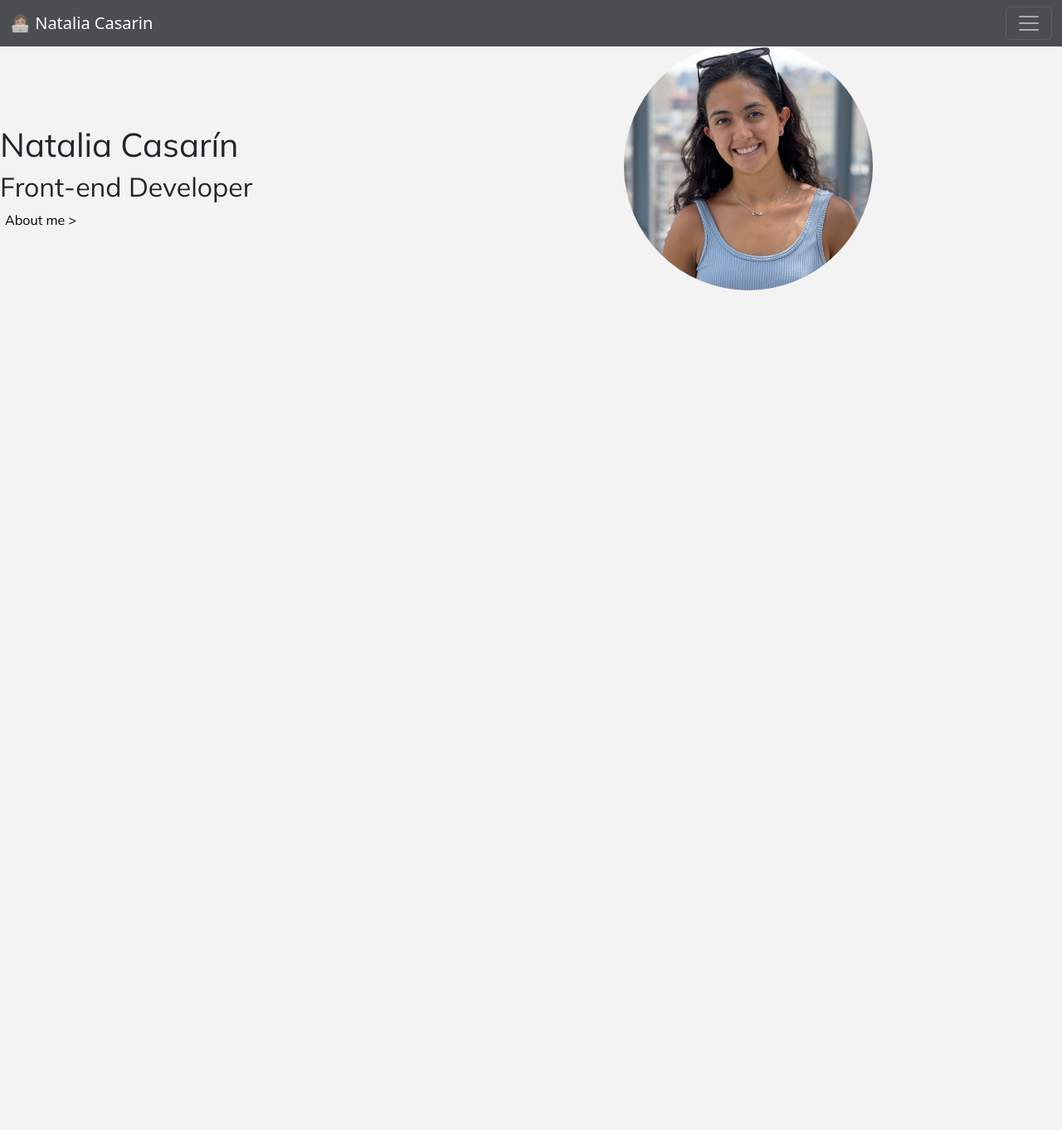
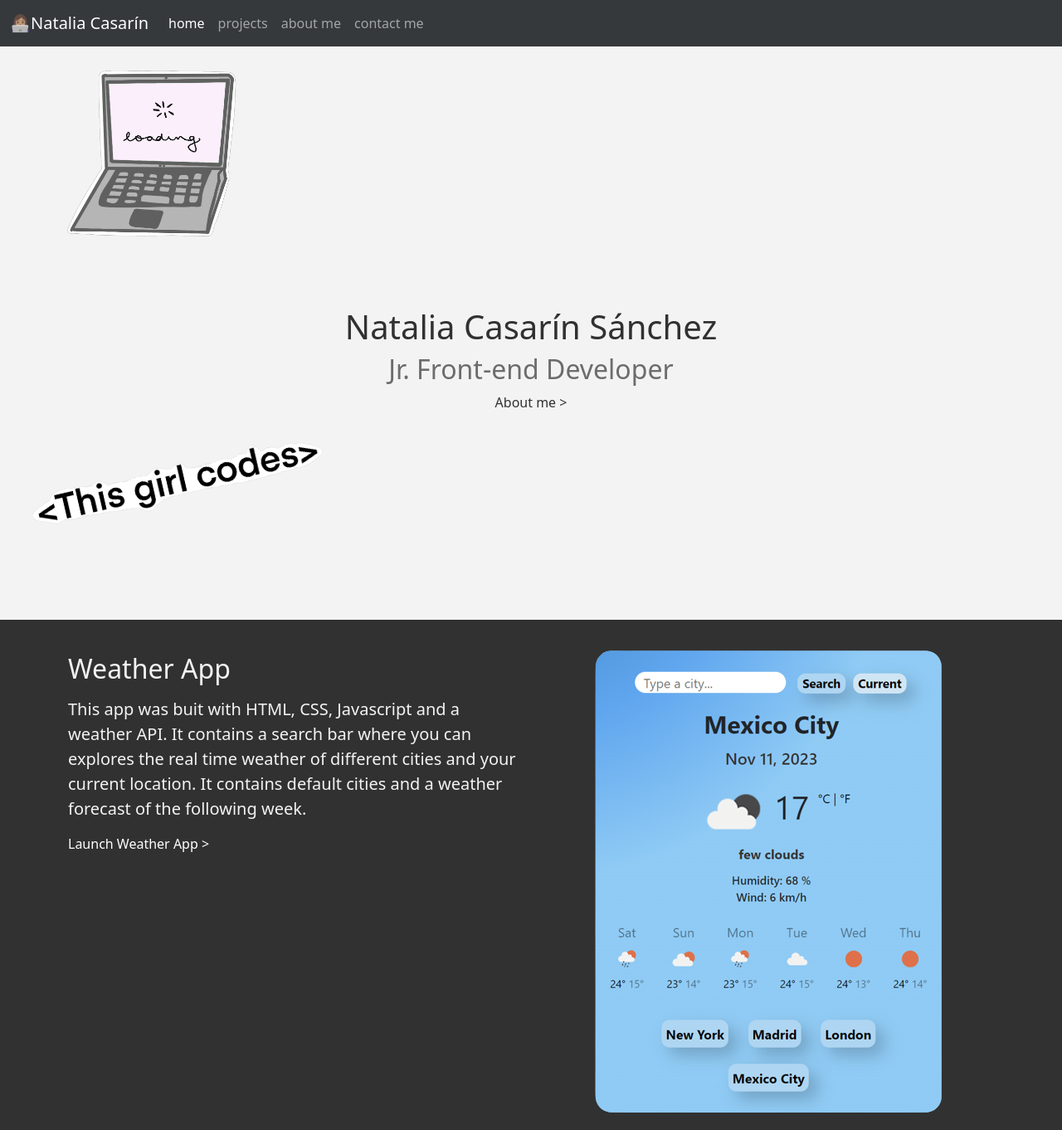
Before and after one commit to natcas9/Personal_Portafolio-Casarin, a plain HTML site: page index.html in a window 1280 px wide. Shown: the top 1362 px of the page at 83% size. Before the commit the page ends 800 px from the top, so only its background shows below. Drawn offline with nearby package versions, Linux system fonts and the light colour scheme.

Commit message:
Created the homepage portafolio project

```diff
--- a/index.html
+++ b/index.html
@@ -44,22 +44,23 @@
   </head>
   <body>
     <!-- Navbar -->
-    <nav class="navbar navbar-dark bg-dark fixed-top">
+
+    <nav class="navbar navbar-expand-lg navbar-dark bg-dark sticky-top">
       <div class="container-fluid">
-        <a class="navbar-brand" href="index.html">👩🏽‍💻 Natalia Casarin</a>
+        <a class="navbar-brand" href="index.html">👩🏽‍💻Natalia Casarín</a>
         <button
           class="navbar-toggler"
           type="button"
           data-bs-toggle="collapse"
-          data-bs-target="#navbarNav"
-          aria-controls="navbarNav"
+          data-bs-target="#navbarText"
+          aria-controls="navbarText"
           aria-expanded="false"
           aria-label="Toggle navigation"
         >
           <span class="navbar-toggler-icon"></span>
         </button>
-        <div class="collapse navbar-collapse" id="navbarNav">
-          <ul class="navbar-nav">
+        <div class="collapse navbar-collapse" id="navbarText">
+          <ul class="navbar-nav me-auto mb-2 mb-lg-0">
             <li class="nav-item">
               <a class="nav-link active" aria-current="page" href="#">home</a>
             </li>
@@ -70,24 +71,77 @@
               <a class="nav-link" href="about.html">about me</a>
             </li>
             <li class="nav-item">
-              <a class="nav-link" href="about.html#contact">contact me</a>
+              <a class="nav-link" href="about.html">contact me</a>
             </li>
           </ul>
         </div>
       </div>
     </nav>
-    <!-- End Navbar -->
-    <div class="profile">
-      <div class="row">
-        <div class="col-6 personal-info">
-          <h1>Natalia Casarín</h1>
-          <h2 class="special-info">Front-end Developer</h2>
-          <button>About me ></button>
-        </div>
-        <div class="col-6 image-container">
-          <img src="id-c.jpg" class="img-fluid resize" alt="" />
+    <img src="/img-stickers/sticker1.png" class="img-fluid sticker1" alt="" />
+    <img src="/img-stickers/Sticker2.png" class="img-fluid sticker2" alt="" />
+    <div class="profile-container">
+      <div class="personal-info">
+        <h1 class="text-center name">Natalia Casarín Sánchez</h1>
+        <h2 class="text-center front-end">Jr. Front-end Developer</h2>
+        <a href="about.html" class="link-about">About me ></a>
+      </div>
+    </div>
+    <section>
+      <div id="projects">
+        <div class="container app-info">
+          <div class="row">
+            <div class="col-md-6 complete-desc">
+              <h2 class="title">Weather App</h2>
+              <p class="description">
+                This app was buit with HTML, CSS, Javascript and a weather API.
+                It contains a search bar where you can explores the real time
+                weather of different cities and your current location. It
+                contains default cities and a weather forecast of the following
+                week.
+              </p>
+
+              <a
+                href="https://weatherappnatcas.netlify.app"
+                target="_blank"
+                class="links"
+                title="Weather App"
+                >Launch Weather App ></a
+              >
+            </div>
+            <div class="col-md-6">
+              <img
+                src="/img-project/weather-img.png"
+                class="project-image img-fluid rounded d-none d-md-block"
+                alt="weatherapp"
+              />
+            </div>
+            <div class="col-md-6">
+              <img
+                src="/img-project/world-clock.png"
+                class="project-image img-fluid rounded d-none d-md-block"
+                alt="world clock app"
+              />
+            </div>
+            <div class="col-md-6">
+              <h2 class="title">World Clock App</h2>
+              <p class="description">
+                This app was built with HTML, CSS, Javascript and a world clock
+                API. It contains a select bar where you can explore the time in
+                real time ofdifferent cities around the world and your current
+                location.
+              </p>
+
+              <a
+                href="https://worldclocknatcas.netlify.app"
+                target="_blank"
+                title="World Clock App"
+                class="links"
+                >Launch World Clock App ></a
+              >
+            </div>
+          </div>
         </div>
       </div>
-    </div>
+    </section>
   </body>
 </html>
--- a/src/styles.css
+++ b/src/styles.css
@@ -4,6 +4,35 @@ font-family: 'Nanum Myeongjo', serif;
 :root {
   --primary-color: rgb(243, 243, 243);
   --secondary-color: #313131;
+  --third-color: #6c6c6c;
+}
+
+.sticker1 {
+  width: 370px;
+  position: relative;
+  top: 400px;
+  left: 25px;
+  transform: rotateZ(347deg);
+}
+
+.sticker2 {
+  width: 225px;
+  position: relative;
+  top: 10px;
+  right: 300px;
+}
+
+@media (max-width: 770px) {
+  .app-info {
+    text-align: center;
+  }
+
+  .presentation {
+    font-size: 35px;
+  }
+  .information-front {
+    font-size: 19px;
+  }
 }
 
 .resize {
@@ -14,33 +43,85 @@ font-family: 'Nanum Myeongjo', serif;
 }
 body {
   background-color: var(--primary-color);
+  border: none;
+  color: var(--secondary-color);
 }
-.profile {
-  margin-top: 50px;
-  font-family: "Mulish", sans-serif;
+
+.title {
+  margin-top: 40px;
 }
-.personal-info {
-  margin-top: 100px;
-  margin-bottom: 150px;
+
+.complete-desc {
+  margin-bottom: 20px;
 }
-.navbar-toggler-icon {
+.profile-container {
+  display: block;
+  margin-top: 70px;
+  margin-bottom: 250px;
+}
+
+.links-black {
+  color: var(--secondary-color);
+  text-decoration: none;
+  color: black;
+}
+
+.links {
+  color: var(--secondary-color);
+  text-decoration: none;
   color: white;
 }
-.image-container {
-  padding: none;
+
+.link-about {
+  display: block;
+  text-align: center;
+  color: var(--secondary-color);
+  text-decoration: none;
 }
-button {
-  border: none;
-  background-color: transparent;
-  cursor: pointer;
+.link-about:hover {
+  text-decoration: underline;
 }
+
+.links-black:hover {
+  text-decoration: underline;
+}
+
+.links:hover {
+  text-decoration: underline;
+}
+
+.app-info {
+  color: var(--primary-color);
+}
+
+.project-image {
+  display: block;
+  margin: 0 auto;
+  margin-bottom: 30px;
+  margin-top: 30px;
+}
+
+.front-end {
+  color: var(--third-color);
+}
+.projects {
+  color: var(--primary-color);
+}
+
 nav {
-  background-color: black;
-  opacity: 80%;
+  opacity: 90%;
+  color: white;
 }
 section {
   background-color: var(--secondary-color);
 }
-button:hover {
-  text-decoration: underline;
+
+.aboutme-container {
+  margin-top: 100px;
 }
+
+.description {
+  margin-top: 15px;
+  margin-bottom: 15px;
+  font-size: 20px;
+}
```
Also changed, not shown: about.html (+9 -1 lines), id-c.jpg (deleted), img-project/weather-img.png (added), img-project/world-clock.png (added), img-stickers/Sticker2.png (added), img-stickers/sticker1.png (added).
